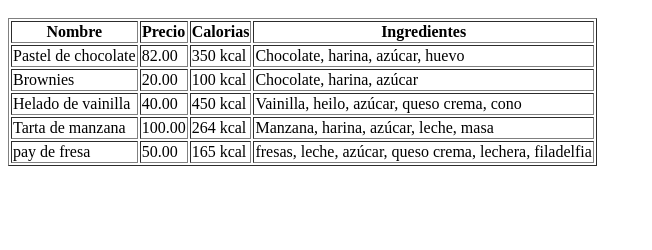
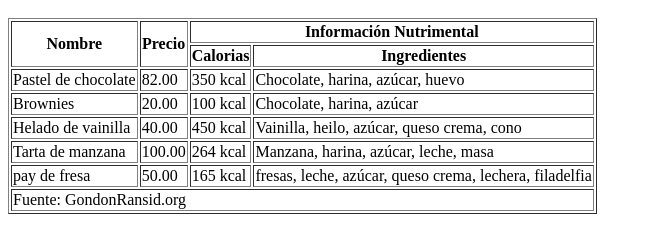
Before and after one commit to danylhg/myremote, a plain HTML site: page pagina_tabla.html in a window 1280 px wide. Shown: the part 48-298 px from the top of the page, without its empty margins (0-652 px from the left). Drawn offline with Linux system fonts and the light colour scheme.

Commit message:
Add files via upload

```diff
--- a/pagina_tabla.html
+++ b/pagina_tabla.html
@@ -3,15 +3,19 @@
     <head>
         <meta charset="utf-8">
         <meta name="viewport" content="width=device-width, initial-scale=1">
-        <title>Tablas</title>
+        <title>Tabla con 20 Elementos</title>
+        <link rel="stylesheet" type="text/css" href="tablet.css">
     </head>
     <body>
         <h1>Listas de postres</h1>
         <table border=1>
                <thead>
                   <tr>
-                    <th>Nombre</th>
-                    <th>Precio</th>
+                    <th rowspan="2">Nombre</th>
+                    <th rowspan="2">Precio</th>
+                    <th colspan="2">Información Nutrimental</th>
+                  </tr>
+                  <tr>
                     <th>Calorias</th>
                     <th>Ingredientes</th>
                   </tr>
@@ -49,7 +53,9 @@
                      </tr>
                   </tbody>
                <tfoot>
-
+                <tr>
+                    <td colspan="4">Fuente: GondonRansid.org</td>
+                </tr>
                </tfoot>
 
         </table>
```
